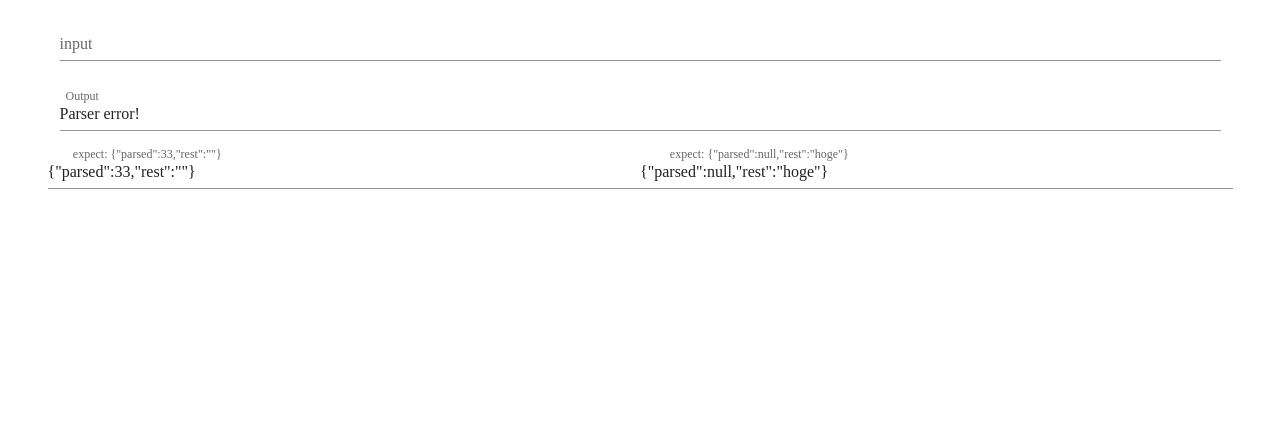
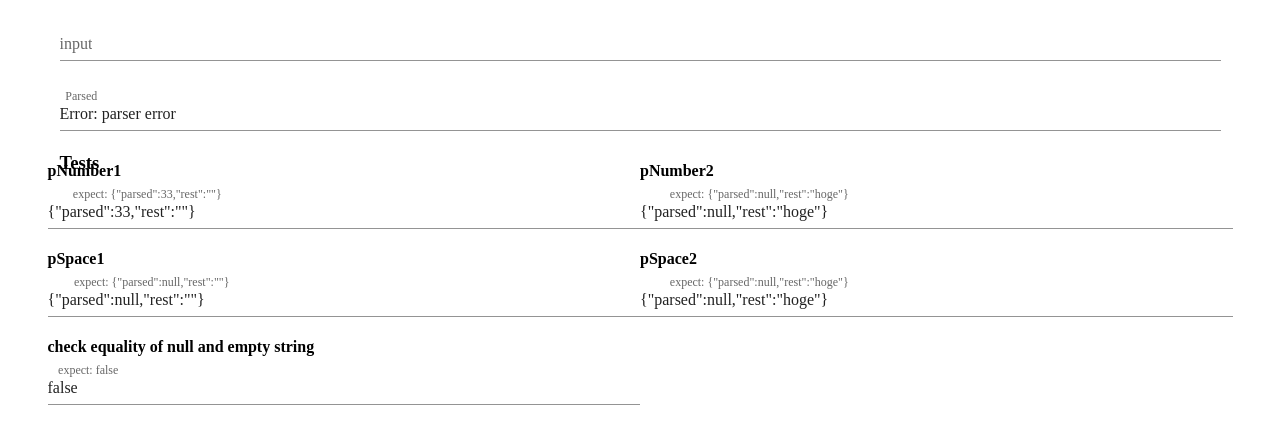
Before and after one commit to iyahoo/cons_lisp, a Nuxt app: page / in a window 1280 px wide. Shown: the top 444 px of the page. Built offline with nearby package versions, Linux system fonts and the light colour scheme.

Commit message:
:sparkles: [Add] pSpace

```diff
--- a/pages/index.vue
+++ b/pages/index.vue
@@ -10,9 +10,11 @@
             rows="1"
             id="inputArea"
          />
-         <v-text-field :value="eval" label="Output" outline readonly />
+         <v-text-field :value="tryParser" label="Parsed" outline readonly />
+         <h3>Tests</h3>
          <v-layout row wrap>
             <v-flex xs12 md6 v-for="(t, i) in testings" :key="i">
+               <h4>{{ t.name }}</h4>
                <v-text-field
                   :value="JSON.stringify(t.function(t.input))"
                   :label="testToStr(t)"
@@ -35,19 +37,44 @@ export default {
       },
 
       // perser
+      pSpace({ parsed, rest }) {
+         const r = /\s+(.*)/
+         const result = rest.match(r)
+         if (!result) {
+            return { parsed: parsed, rest: rest }
+         } else {
+            return { parsed: parsed, rest: result[1] }
+         }
+      },
       pNumber({ parsed, rest }) {
          const r = /(^[1-9]+)(.*)/
          const result = rest.match(r)
          if (!result) {
             return { parsed: parsed, rest: rest }
          } else {
+            if (parsed === null) {
                return { parsed: parseInt(result[1]), rest: result[2] }
+            } else {
+               return parser({
+                  parsed: parsed.concat(parseInt(result[1])),
+                  rest: result[2],
+               })
+            }
+         }
+      },
+      pList({ parsed, rest }) {
+         const r = /^\((.+)\)/
+         const result = rest.match(r)
+         if (!result) {
+            return { parsed: parsed, rest: rest }
+         } else {
+            return { parsed: parsed, rest: rest }
          }
       },
       parser(pd) {
-         const result = this.pNumber(pd)
+         const result = this.pList(this.pNumber(this.pSpace(pd)))
          if (result.parsed === null) {
-            return false
+            throw new Error('parser error')
          } else {
             return result
          }
@@ -64,29 +91,34 @@ export default {
       testToColor(t) {
          const actual = t.function(t.input)
 
-         return this.objectEquality(actual, t.function(t.input))
-            ? 'green'
-            : 'red'
+         return this.objectEquality(actual, t.expect) ? 'green' : 'red'
       },
 
       objectEquality(a, b) {
          // only for unnested object
+
+         if (a === b) {
+            return true
+         }
+         if (typeof a === 'object' && typeof b === 'object') {
             let r = true
             for (const k in a) {
                r &= a[k] === b[k]
             }
             return r
+         }
+         return false
       },
    },
    computed: {
-      eval() {
+      tryParser() {
+         try {
             const result = this.parser({ parsed: null, rest: this.inputstr })
-         if (!result) {
-            return 'Parser error!'
-         }
-
             const { parsed } = result
             return parsed
+         } catch (e) {
+            return e
+         }
       },
    },
 
@@ -97,14 +129,34 @@ export default {
          // test
          testings: [
             {
+               name: 'pNumber1',
                input: { parsed: null, rest: '33' },
                function: this.pNumber,
                expect: { parsed: 33, rest: '' },
             },
             {
+               name: 'pNumber2',
                input: { parsed: null, rest: 'hoge' },
                function: this.pNumber,
                expect: { parsed: null, rest: 'hoge' },
+            },
+            {
+               name: 'pSpace1',
+               input: { parsed: null, rest: '   ' },
+               function: this.pSpace,
+               expect: { parsed: null, rest: '' },
+            },
+            {
+               name: 'pSpace2',
+               input: { parsed: null, rest: '   hoge' },
+               function: this.pSpace,
+               expect: { parsed: null, rest: 'hoge' },
+            },
+            {
+               name: 'check equality of null and empty string',
+               input: null === '',
+               function: x => x,
+               expect: false,
             },
          ],
       }
```
Lines whose indentation alone changed are shown as unchanged.
